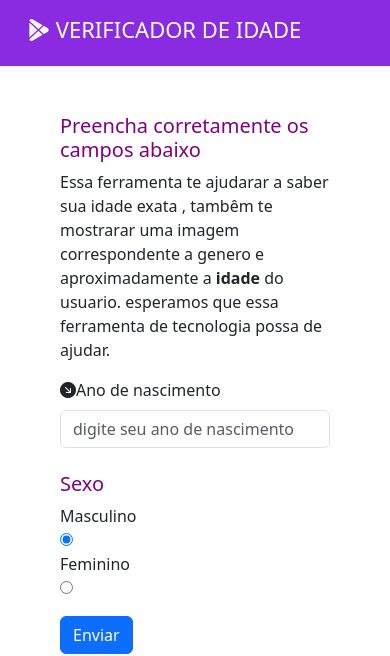
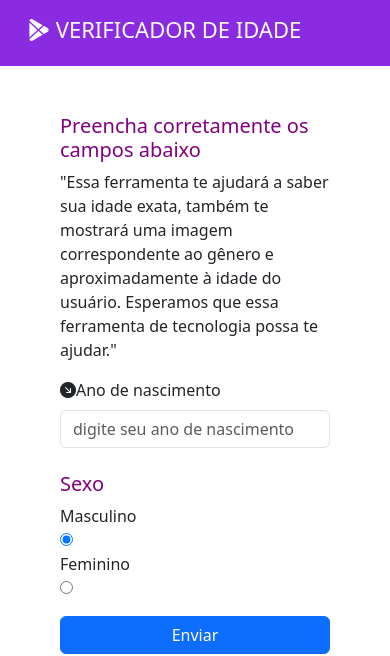
Before and after one commit to evenilsonguerreiro/consutor-idade, a plain HTML site: page index.html in a window 390 px wide. Shown: the top 656 px of the page. Drawn offline with nearby package versions, Linux system fonts and the light colour scheme.

Commit message:
ajustes na imagem

```diff
--- a/index.html
+++ b/index.html
@@ -19,8 +19,8 @@
             <form class=" p-5">
                 <h2 class="">Preencha corretamente os campos abaixo </h2>
                 <p>
-                    Essa ferramenta te ajudarar a saber sua idade exata , tambêm te mostrarar uma imagem correspondente a genero e aproximadamente a <b>idade</b> do usuario.
-                    esperamos que essa ferramenta de tecnologia possa de ajudar.
+                    "Essa ferramenta te ajudará a saber sua idade exata, também te mostrará uma imagem correspondente ao gênero e aproximadamente à idade do usuário. Esperamos que essa ferramenta de tecnologia possa te ajudar."
+
                 </p>
                 <label class="form-label" for=""> <i class="bi bi-arrow-down-right-circle-fill"> </i> Ano de nascimento</label>
                 <input class="form-control" type="number" name="txtano" id="txtano" placeholder="digite seu ano de nascimento">
@@ -32,7 +32,7 @@
                 <label for="">Feminino</label>
                 <input class="form-radios" type="radio" name="radsex" id="fem">
                 <br>
-                <input class="btn btn-primary mt-3" type="button" onclick="verificar()" value="Enviar" >
+                <input class="btn btn-primary mt-3 " type="button" onclick="verificar()" value="Enviar" >
 
                 <br>
                <div class="resultado">
--- a/styles.css
+++ b/styles.css
@@ -8,9 +8,7 @@ header{
     top: 0;
     left: 0;
 }
-h1{
 
-}
 h2, h3{
     color: purple;
     font-size: 35px;
@@ -26,6 +24,7 @@ img{
   width: 200px;
   height: 200px;
   border-radius: 50%;
+  object-fit: cover;
 }
 #res{
     font-size: 16px;
@@ -56,6 +55,9 @@ img{
     p{
         font-size: 16px;
     }
+    .btn {
+        width: 100%;
+    }
 
 
 }
```
